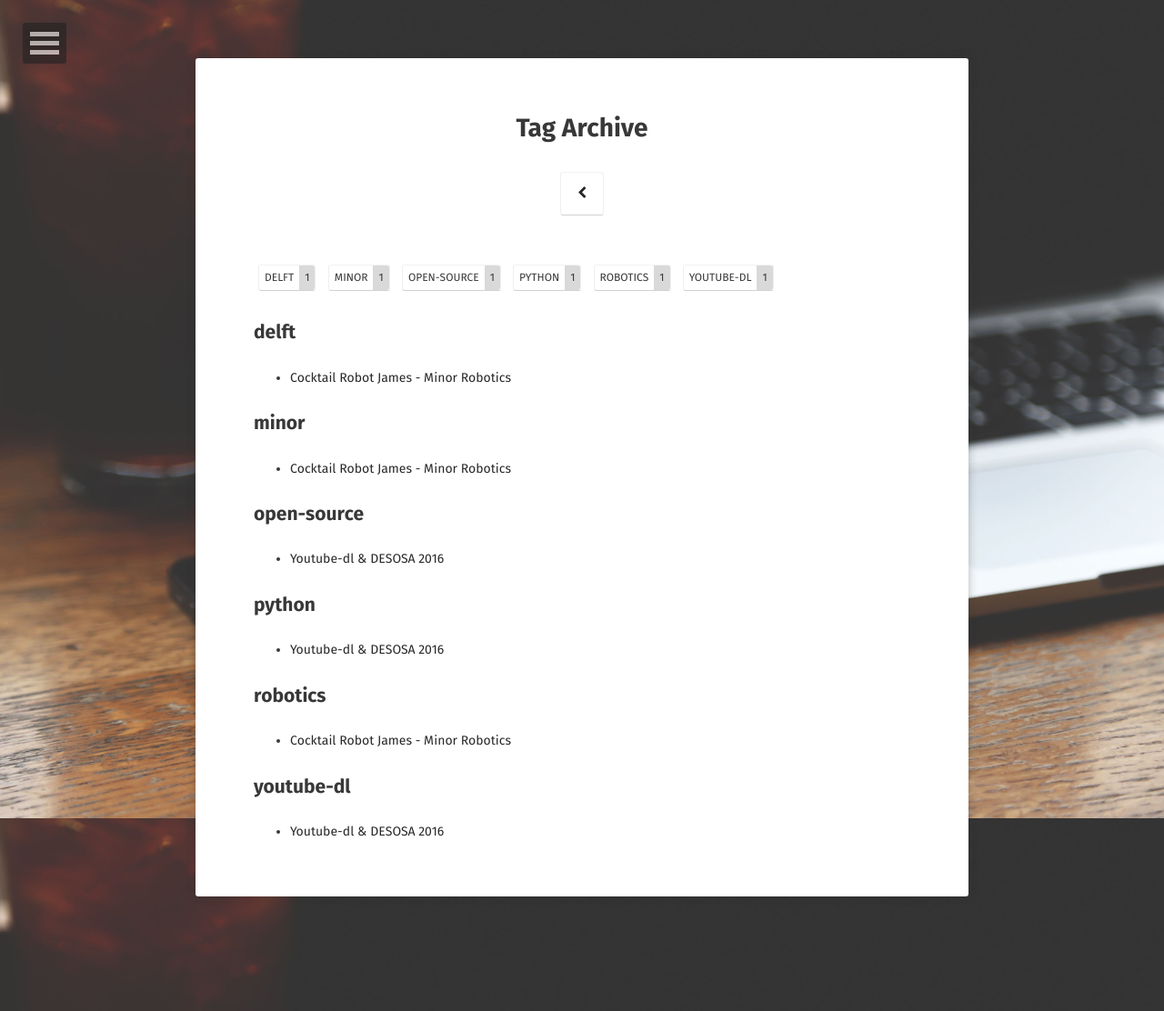
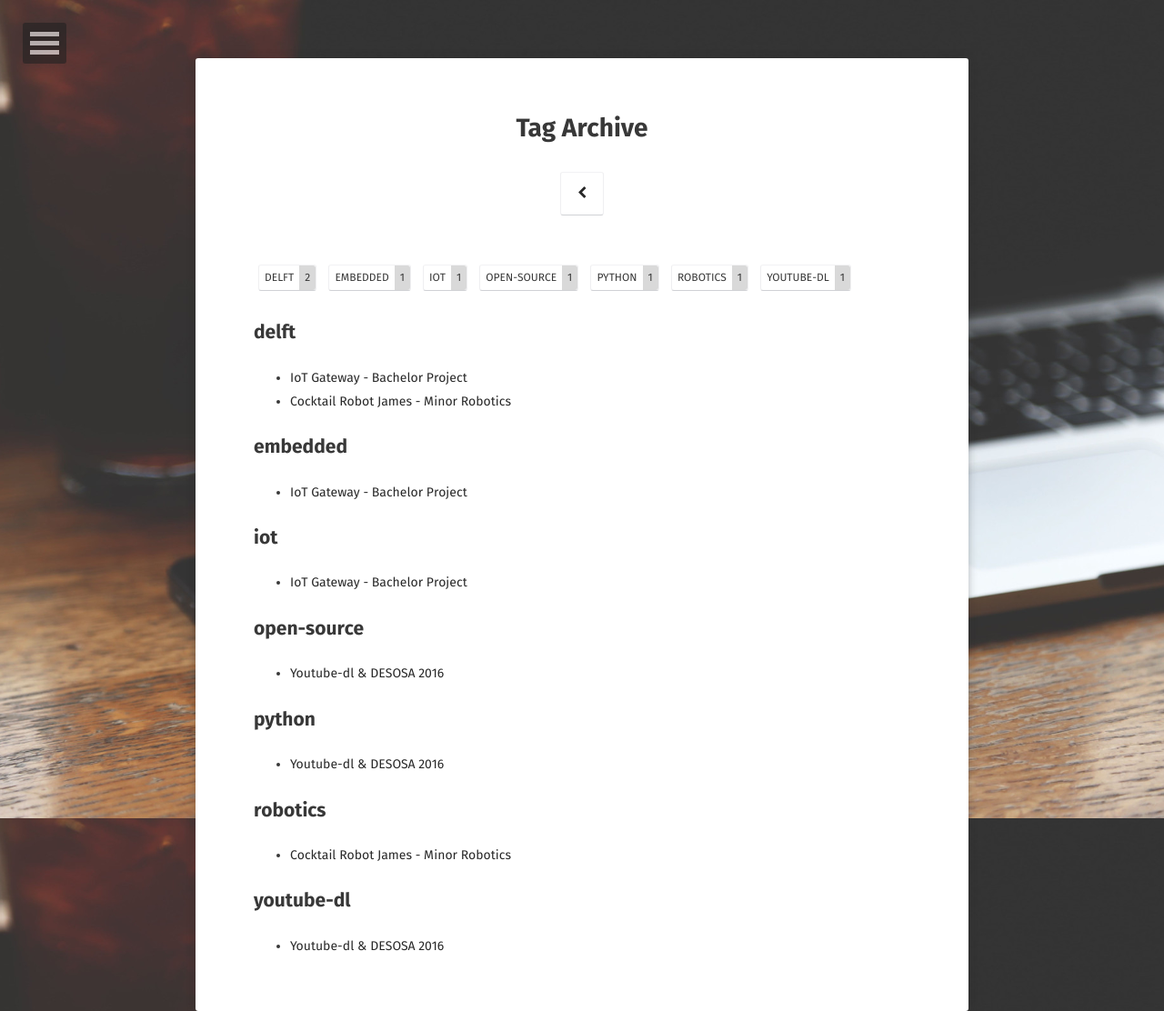
Before and after one commit to rvanbekkum/rvanbekkum.github.io, a Jekyll site: the page built from tags/index.html, in a window 1280 px wide. Shown: the whole page at 91% size. Built offline with Jekyll 4.4.1, drawn with Linux system fonts in a browser that asks for light colours; some web fonts are replaced; some of the changed lines change nothing that is shown.

Commit message:
Add IoT Gateway project

```diff
--- a/_config.yml
+++ b/_config.yml
@@ -26,7 +26,7 @@ sass:
   style:            compressed
 
 # Comments
-disqus_shortname:   robvanbekkum
+disqus_shortname:   robvanbekkum-nl
 
 # Social
 # if you don't have any of social below, comment the line.
--- a/_posts/2017-09-30-cocktail-robot.md
+++ b/_posts/2017-09-30-cocktail-robot.md
@@ -6,7 +6,6 @@ excerpt: "Project of the Minor Robotics 2014/2015, Delft University of Technolog
 project: true
 tag:
 - robotics
-- minor
 - delft
 comments: true
 ---
--- /dev/null
+++ b/_posts/2017-10-01-iot-gateway.md
@@ -0,0 +1,25 @@
+---
+layout: post
+title:  "IoT Gateway - Bachelor Project"
+date:   2017-10-01
+excerpt: "Bachelor Project 2015, Delft University of Technology"
+project: true
+tag:
+- iot
+- embedded
+- delft
+comments: true
+---
+
+Back in 2015, in a group of three, we developed a software system for a second generation [SWYCS](https://www.swycs.com/) IoT Gateway.
+The gateway allows one to manage and get an overview of the energy consumption of devices connected to the gateway via the ZigBee protocol.
+This includes devices such as thermostats, wireless switches, shutters and coloured LED lights, which can be controlled wirelessly by their end-users.
+
+A report summarizing the project can be found [here](https://repository.tudelft.nl/islandora/object/uuid%253A352afb84-8714-4d23-804e-646e1a1b8c89).
+
+{% capture images %}
+    /assets/img/iotgateway/gateway.jpg
+    /assets/img/iotgateway/overview.png
+    /assets/img/iotgateway/architecture.png
+{% endcapture %}
+{% include gallery images=images caption="IoT Gateway" cols=3 %}
```
Also changed, not shown: assets/img/iotgateway/architecture.png (added), assets/img/iotgateway/gateway.jpg (added), assets/img/iotgateway/overview.png (added).
